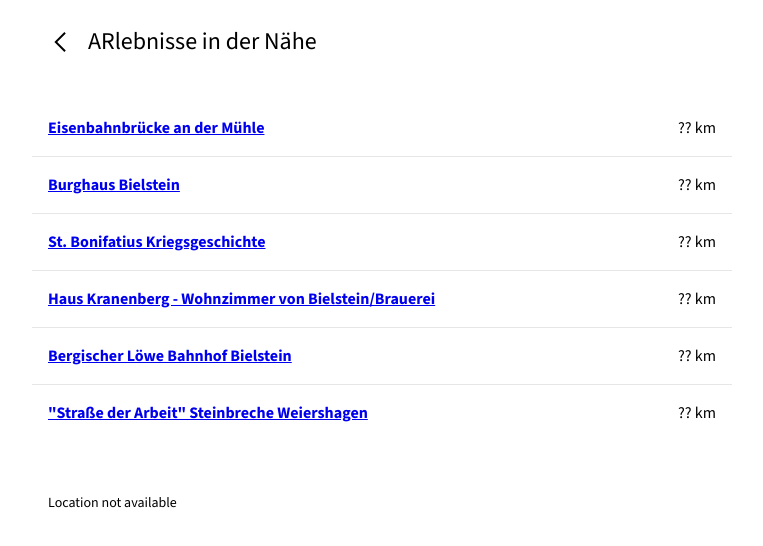
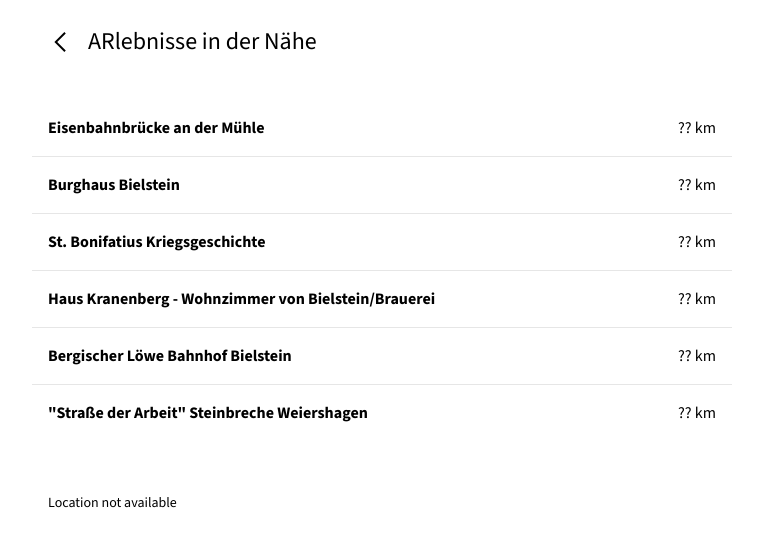
Before and after one commit to mi-classroom/mi-web-technologien-beiboot-ss2023-finnge, a SvelteKit app: page /start/umgebung in a window 1280 px wide. Shown: the top 546 px of the page, without its empty margins (258-1021 px from the left). Built offline with nearby package versions, Linux system fonts and the light colour scheme; no server answers; a web font is replaced by a local one.

Commit message:
fix: styling of links

```diff
--- a/src/routes/start/umgebung/+page.svelte
+++ b/src/routes/start/umgebung/+page.svelte
@@ -53,7 +53,7 @@
   {/if}
 </p>
 
-<style>
+<style type="scss">
   ul {
     list-style: none;
     padding: 0;
@@ -77,4 +77,19 @@
   p {
     padding: var(--spacing-xxs) var(--outer-margin);
   }
+
+  a {
+    color: var(--color-darkest);
+    text-decoration: none;
+
+    &:hover,
+    &:focus {
+      text-decoration: underline;
+    }
+
+    &:active {
+      color: var(--color-primary-dark);
+    }
+
+  }
 </style>
```
